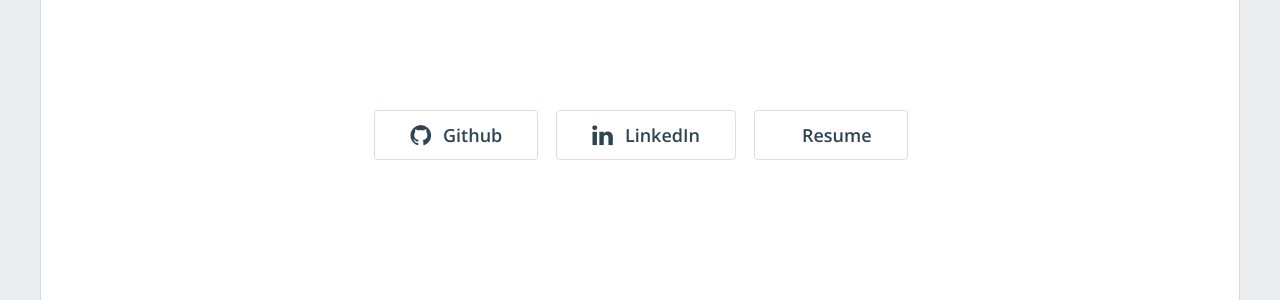
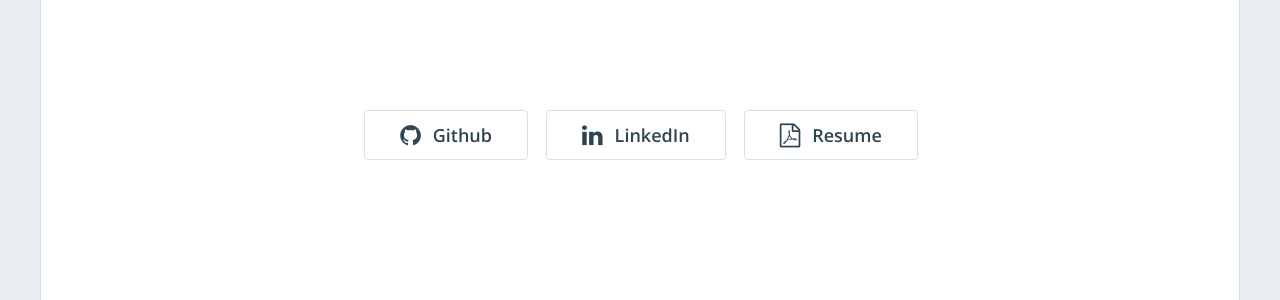
Before and after one commit to rexfwang/rexfwang.github.io, a Jekyll site: the page built from index.html, in a window 1280 px wide. Shown: the part 314-614 px from the top of the page. Built offline with Jekyll 4.4.1, drawn with Linux system fonts in a browser that asks for light colours; nearby versions of some CDN libraries; the list of posts is cut into pages by our own code.

Commit message:
update resume icon

```diff
--- a/_includes/home-hero.html
+++ b/_includes/home-hero.html
@@ -37,7 +37,7 @@
               <a href="https://{{ site.medium_username }}"><button class="btn btn-default btn-lg"><i class="fa fa-medium fa-lg"></i>Medium</button></a>
             {% endif %}
             <a href="https://www.linkedin.com/in/1rexwang/"><button class="btn btn-default btn-lg"><i class="fa fa-linkedin fa-lg"></i>LinkedIn</button></a>
-            <a href="https://rexfwang.github.io/resume.pdf"><button class="btn btn-default btn-lg"><i class="fa fa-file-pdf fa-lg"></i>Resume</button></a>
+            <a href="https://rexfwang.github.io/resume.pdf"><button class="btn btn-default btn-lg"><i class="fa fa-file-pdf-o fa-lg"></i>Resume</button></a>
           </div>
 
         </div>
```
